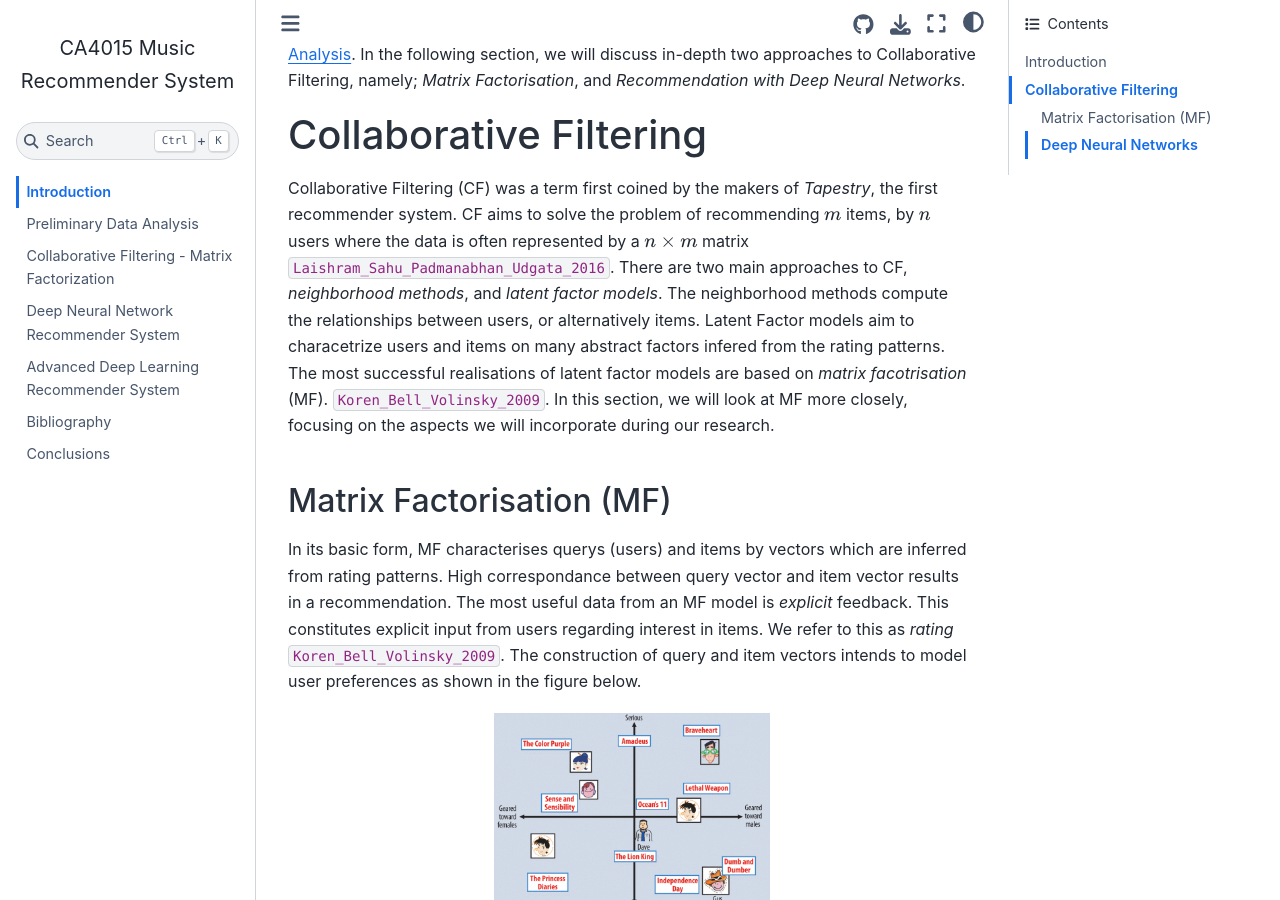
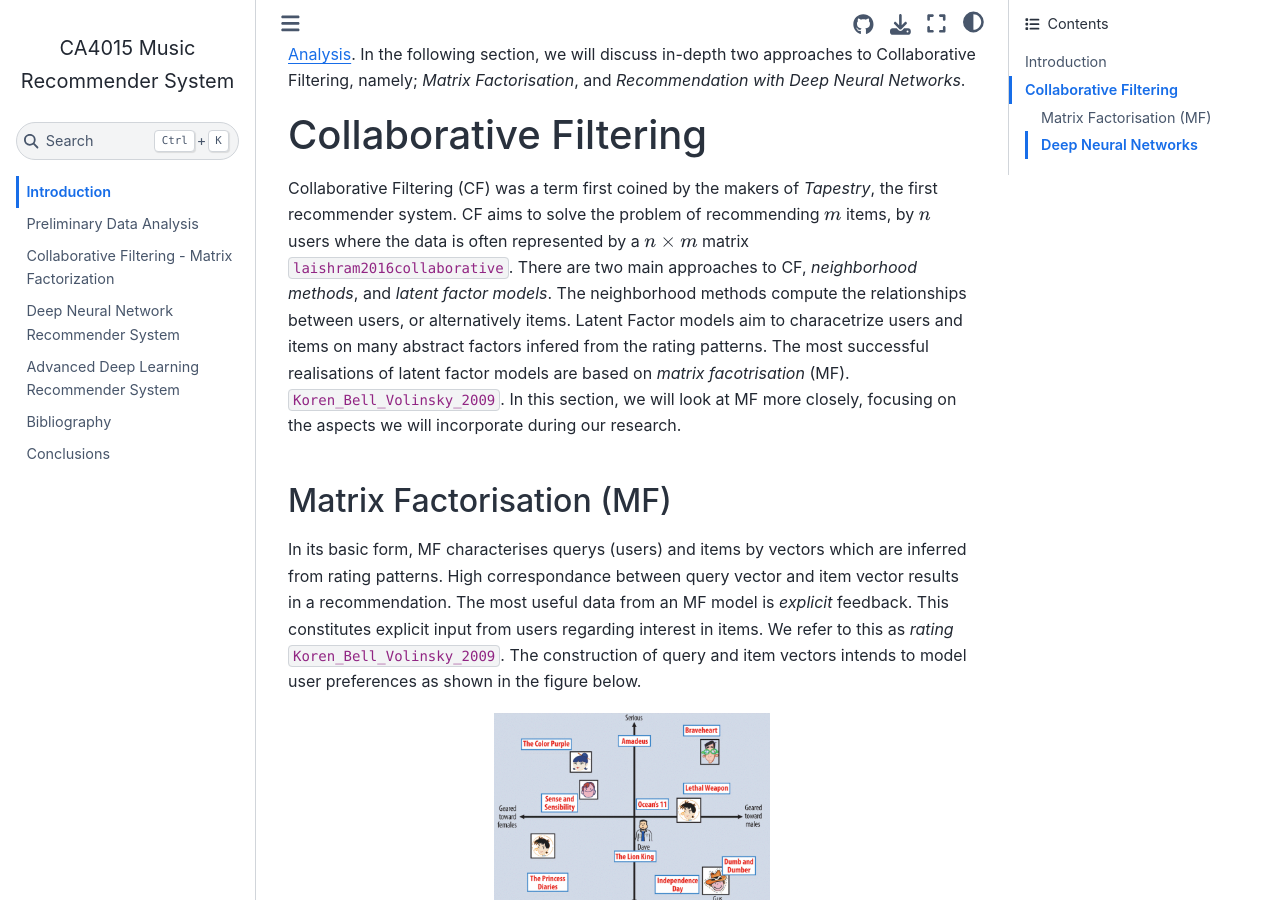
Before and after one commit to scummins00/CA4015-Music-RecSystem, a Jupyter Book: the page built from book/intro.md, in a window 1280 px wide and 900 px high, scrolled down 1025 px. Built offline with Jupyter Book 1.0.4 settings and Sphinx 7.4.7 and the Sphinx Book theme 1.1.4, drawn with Linux system fonts in a browser that asks for light colours; cross-references to code outside the pages are shown as plain code.

Commit message:
swapped out old ref for new one

```diff
--- a/book/intro.md
+++ b/book/intro.md
@@ -19,7 +19,7 @@ In the following Jupyter Book, we will be using data acquired from the [HETREC 2
 
 # Collaborative Filtering
 Collaborative Filtering (CF) was a term first coined by the makers of *Tapestry*, the first recommender system.
-CF aims to solve the problem of recommending $m$ items, by $n$ users where the data is often represented by a $n \times m$ matrix {cite}`Laishram_Sahu_Padmanabhan_Udgata_2016`. There are two main approaches to CF, *neighborhood methods*, and *latent factor models*. The neighborhood methods compute the relationships between users, or alternatively items. Latent Factor models aim to characetrize users and items on many abstract factors infered from the rating patterns. The most successful realisations of latent factor models are based on *matrix facotrisation* (MF). {cite}`Koren_Bell_Volinsky_2009`. In this section, we will look at MF more closely, focusing on the aspects we will incorporate during our research.
+CF aims to solve the problem of recommending $m$ items, by $n$ users where the data is often represented by a $n \times m$ matrix {cite}`laishram2016collaborative`. There are two main approaches to CF, *neighborhood methods*, and *latent factor models*. The neighborhood methods compute the relationships between users, or alternatively items. Latent Factor models aim to characetrize users and items on many abstract factors infered from the rating patterns. The most successful realisations of latent factor models are based on *matrix facotrisation* (MF). {cite}`Koren_Bell_Volinsky_2009`. In this section, we will look at MF more closely, focusing on the aspects we will incorporate during our research.
 
 ## Matrix Factorisation (MF)
 In its basic form, MF characterises querys (users) and items by vectors which are inferred from rating patterns. High correspondance between query vector and item vector results in a recommendation. The most useful data from an MF model is *explicit* feedback. This constitutes explicit input from users regarding interest in items. We refer to this as *rating* {cite}`Koren_Bell_Volinsky_2009`. The construction of query and item vectors intends to model user preferences as shown in the figure below.
```
